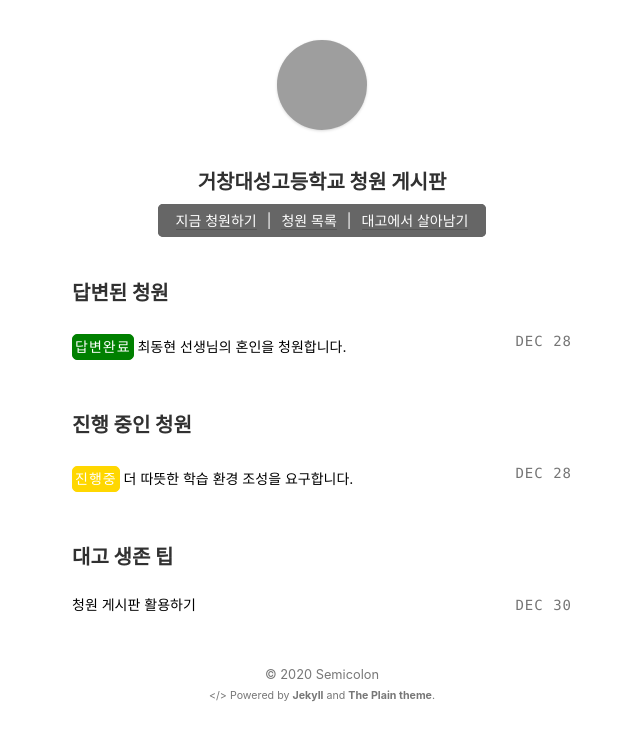
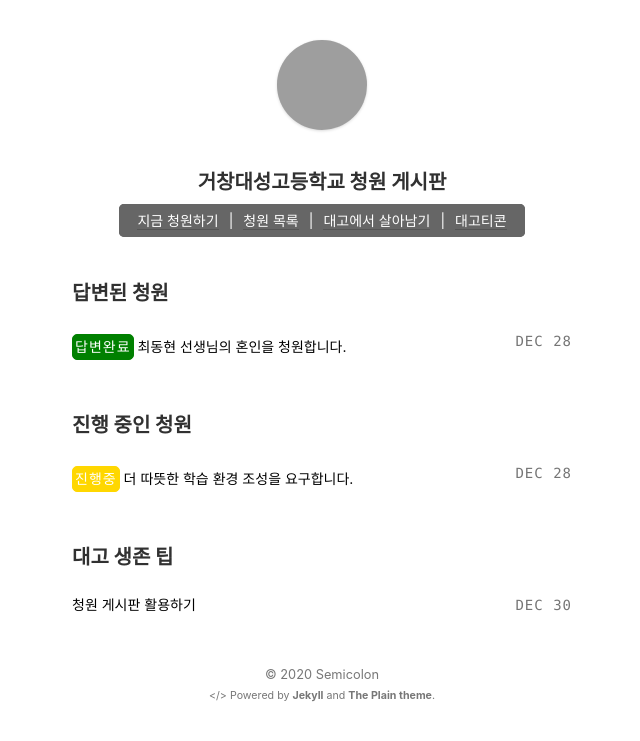
Before and after one commit to ilikekth/gcdstoday.github.io, a Jekyll site: the page built from index.html, in a window 1280 px wide. Shown: the top 741 px of the page, without its empty margins (318-958 px from the left). Built offline with Jekyll 4.4.1, drawn with Linux system fonts in a browser that asks for light colours; grey boxes are pictures that could not be loaded.

Commit message:
Update index.html

```diff
--- a/index.html
+++ b/index.html
@@ -3,7 +3,7 @@ layout: default
 ---
 <section>
 	<center><h3>거창대성고등학교 청원 게시판</h3></center>
-	<center><span style="border: 3px solid #666666; background-color: #666666; color: white; border-radius: 5px; padding: 5px;"><a style="text-decoration: none; color:white; margin: 10px;" href="https://forms.gle/tFBnZ3MYjoZMi7cy8">지금 청원하기</a>|<a style="text-decoration: none; color: white; margin: 10px;" href="/petitions">청원 목록</a>|<a style="text-decoration: none; color: white; margin: 10px;" href="/tosurvive">대고에서 살아남기</a></center>
+	<center><span style="border: 3px solid #666666; background-color: #666666; color: white; border-radius: 5px; padding: 5px;"><a style="text-decoration: none; color:white; margin: 10px;" href="https://forms.gle/tFBnZ3MYjoZMi7cy8">지금 청원하기</a>|<a style="text-decoration: none; color: white; margin: 10px;" href="/petitions">청원 목록</a>|<a style="text-decoration: none; color: white; margin: 10px;" href="/tosurvive">대고에서 살아남기</a>|<a style="text-decoration: none; color: white; margin: 10px;" href="/emoticon">대고티콘</a></center>
 </section>
 <section>
 
```
